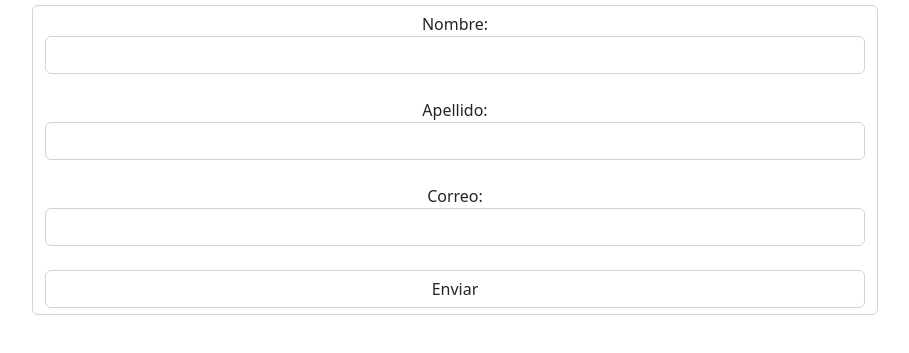
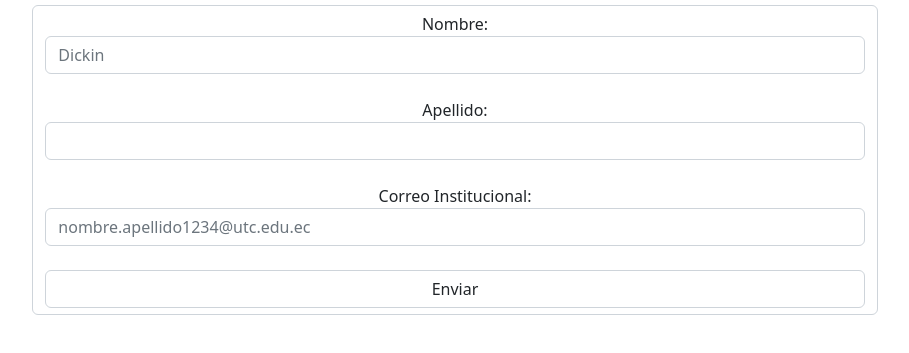
Before and after one commit to DiegoAnDEV/asistenciainfraestructura, a plain HTML site: page index.html in a window 1280 px wide. Shown: the part 37-390 px from the top of the page, without its empty margins (185-1094 px from the left). Drawn offline with nearby package versions, Linux system fonts and the light colour scheme.

Commit message:
Update index.html

```diff
--- a/index.html
+++ b/index.html
@@ -14,13 +14,13 @@
         <div class="col-sm-8 text-center">
             <form class="form-control" action="https://script.google.com/macros/s/AKfycbw5egSmwU9B1vfTkhEDhDEtmXzjDwJlZ_s_98LcMrIvoHR5jQe9sa5OlIj5-nPuJT7GGQ/exec" method="post">
                 <label for="nombre">Nombre:</label>
-                <input class="form-control" type="text" id="nombre" name="nombre" required><br>
+                <input class="form-control" type="text" id="nombre" name="nombre" placeholder="Dickin" required><br>
 
                 <label for="apellido">Apellido:</label>
-                <input class="form-control" type="text"  id="apellido" name="apellido" required><br>
+                <input class="form-control" type="text"  id="apellido" name="apellido" placerholder="Baus" required><br>
 
-                <label for="correo">Correo:</label>
-                <input class="form-control" type="email" id="correo" name="correo" required><br>
+                <label for="correo">Correo Institucional:</label>
+                <input class="form-control" type="email" id="correo" name="correo" placeholder="nombre.apellido1234@utc.edu.ec" required><br>
 
                 <input class="form-control" type="submit" value="Enviar" id="enviarButton">
             </form>
```
